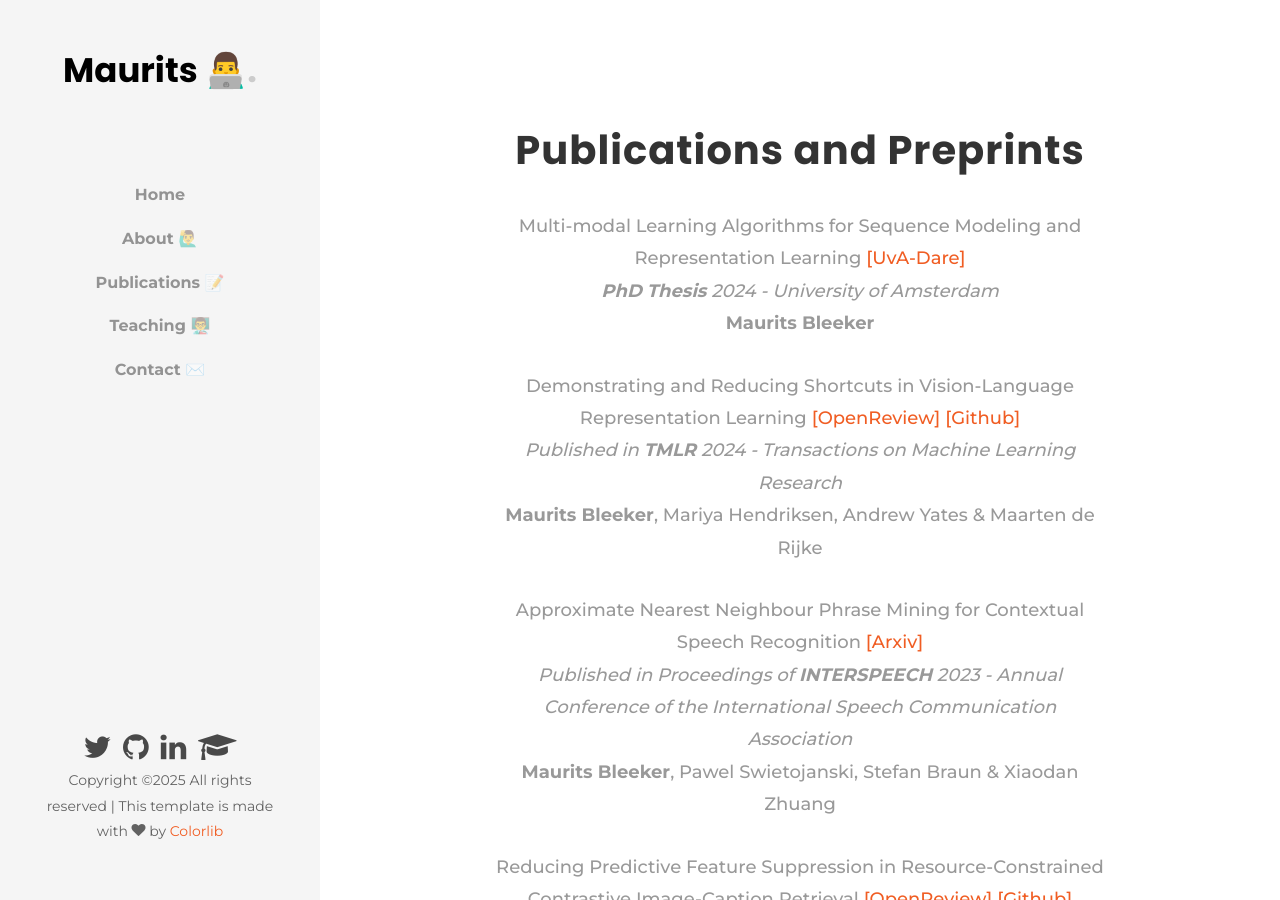
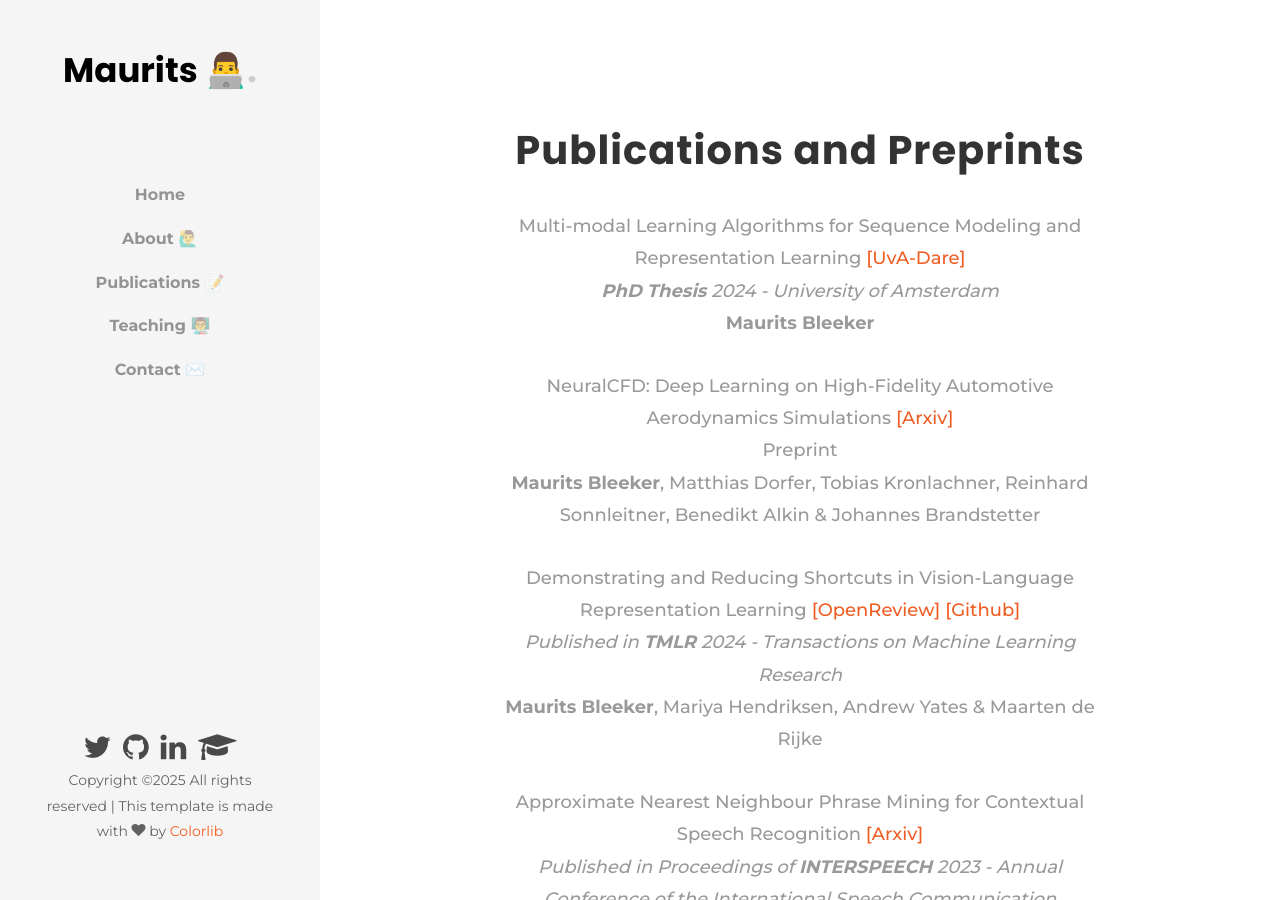
Before and after one commit to MauritsBleeker/mauritsbleeker.github.io, a Jekyll site: the page built from publications.md, in a window 1280 px wide and 900 px high. Built offline with Jekyll 4.4.1, drawn with Linux system fonts in a browser that asks for light colours; some web fonts are replaced.

Commit message:
update website

```diff
--- a/_layouts/about.html
+++ b/_layouts/about.html
@@ -16,7 +16,7 @@
                         <h2 class="subheading">Hello I'm</h2>
                         <h1 class="mb-4">Maurits Bleeker</h1>
                         <p class="mb-4">
-                            I am a Research Scientist at <a href="https://www.nx-ai.com">NXAI</a>, led by <a href="https://brandstetter-johannes.github.io">Johannes Brandstetter</a> and Sepp Hochreiter, working on AI4Simulation.
+                            I am a Research Scientist at <a href="https://www.emmi.ai">Emmi.AI</a>, led by <a href="https://brandstetter-johannes.github.io">Johannes Brandstetter</a>, working on AI4Simulation.
                             I obtained my PhD from the <a href="https://irlab.science.uva.nl">IRLab</a>, <a href="https://www.uva.nl">University of Amsterdam</a>.
                             During my PhD I worked on <a href="https://dare.uva.nl/search?identifier=c978c2cb-08af-4cec-9f35-cf175b219f73">multi-modal representation learning and sequence modelling</a>, with the focus on image-text and automatic speech recognition.
                             I was advised by <a href="https://staff.fnwi.uva.nl/m.derijke/">Maarten de Rijke</a> and <a href="https://andrewyates.net">Andrew Yates</a>.</p>
--- a/_layouts/home.html
+++ b/_layouts/home.html
@@ -14,7 +14,7 @@
                         <h2 class="subheading">Hello I'm</h2>
                         <h1 class="mb-4">Maurits Bleeker</h1>
                         <p class="mb-4">
-                            I am a Research Scientist at <a href="https://www.nx-ai.com">NXAI</a> (remotely from Amsterdam), led by <a href="https://brandstetter-johannes.github.io">Johannes Brandstetter</a> and Sepp Hochreiter, working on AI4Simulation.
+                            I am a Research Scientist at <a href="https://www.emmi.ai">Emmi.AI</a> (remotely from Amsterdam), led by <a href="https://brandstetter-johannes.github.io">Johannes Brandstetter</a>, working on AI4Simulation.
                             I obtained my PhD from the <a href="https://irlab.science.uva.nl">IRLab</a>, <a href="https://www.uva.nl">University of Amsterdam</a>.
                             During my PhD I worked on <a href="https://dare.uva.nl/search?identifier=c978c2cb-08af-4cec-9f35-cf175b219f73">multi-modal representation learning and sequence modelling</a>, with the focus on image-text and automatic speech recognition.
                             I was advised by <a href="https://staff.fnwi.uva.nl/m.derijke/">Maarten de Rijke</a> and <a href="https://andrewyates.net">Andrew Yates</a>.</p>
--- a/_layouts/publications.html
+++ b/_layouts/publications.html
@@ -19,6 +19,17 @@
                         </p>
                         <p class="authors">
                             <b>Maurits Bleeker</b>
+                        </p>
+                    </div>
+                    <div class="publication-block">
+                        <p class="paper-title">NeuralCFD: Deep Learning on High-Fidelity Automotive Aerodynamics Simulations
+                            <a href="https://arxiv.org/abs/2502.09692"> [Arxiv] </a>
+                        </p>
+                        <p class="conference">
+                           Preprint
+                        </p>
+                        <p class="authors">
+                            <b>Maurits Bleeker</b>, Matthias Dorfer, Tobias Kronlachner, Reinhard Sonnleitner, Benedikt Alkin & Johannes Brandstetter
                         </p>
                     </div>
                     <div class="publication-block">
```
